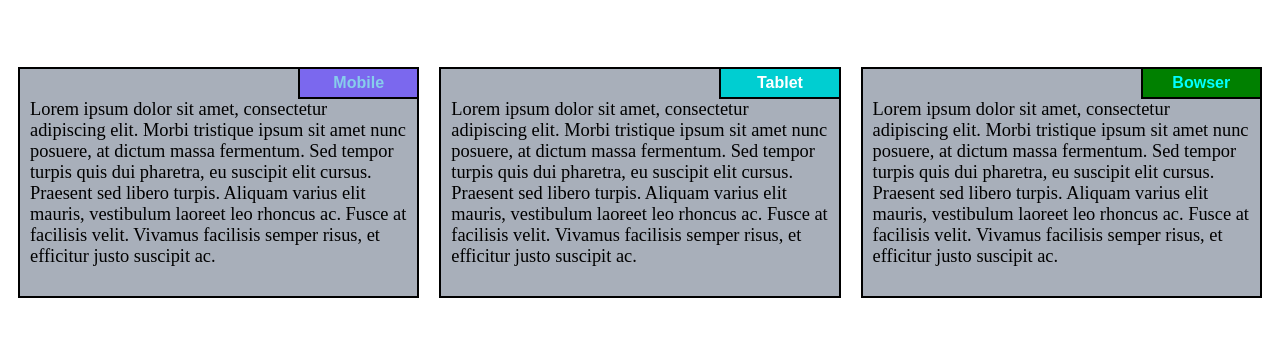
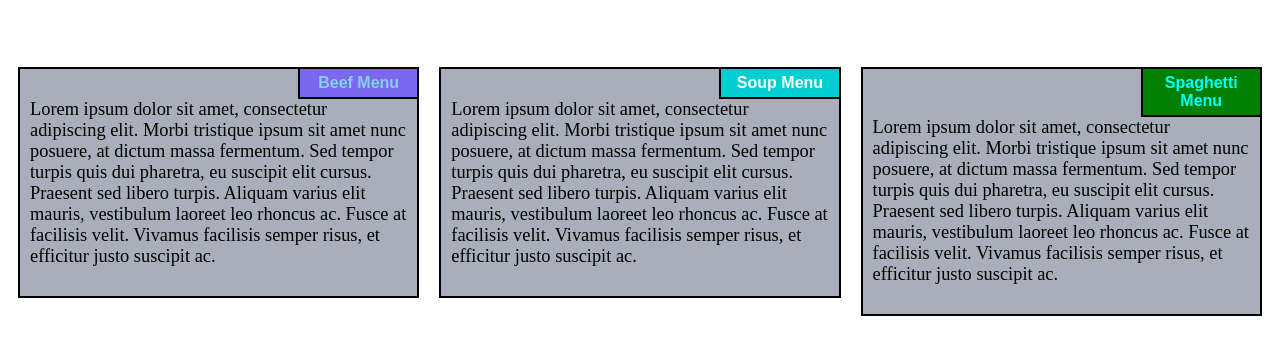
Before and after one commit to Ranz00/CourseraMod2, a plain HTML site: page index.html in a window 1280 px wide. Shown: the part 61-416 px from the top of the page. Drawn offline with Linux system fonts and the light colour scheme.

Commit message:
Update index.html

```diff
--- a/index.html
+++ b/index.html
@@ -14,7 +14,7 @@
 		<div class="container col-lg-4 col-md-6 col-sm-12">
 			<section>
 				<div id="Beefmobile">
-					Mobile
+					Beef Menu
 				</div>
 				<p>
 					Lorem ipsum dolor sit amet, consectetur adipiscing elit. Morbi tristique ipsum sit amet nunc posuere, at dictum massa fermentum. Sed tempor turpis quis dui pharetra, eu suscipit elit cursus. Praesent sed libero turpis. Aliquam varius elit mauris, vestibulum laoreet leo rhoncus ac. Fusce at facilisis velit. Vivamus facilisis semper risus, et efficitur justo suscipit ac.
@@ -25,7 +25,7 @@
 		<div class="container col-lg-4 col-md-6 col-sm-12">
 			<section>
 				<div id="Souptablet">
-					Tablet
+					Soup Menu
 				</div>
 				<p>
 					Lorem ipsum dolor sit amet, consectetur adipiscing elit. Morbi tristique ipsum sit amet nunc posuere, at dictum massa fermentum. Sed tempor turpis quis dui pharetra, eu suscipit elit cursus. Praesent sed libero turpis. Aliquam varius elit mauris, vestibulum laoreet leo rhoncus ac. Fusce at facilisis velit. Vivamus facilisis semper risus, et efficitur justo suscipit ac.
@@ -36,7 +36,7 @@
 		<div class="container col-lg-4 col-md-12 col-sm-12">
 			<section>
 				<div id="Spaghettibowser">
-					Bowser
+					Spaghetti Menu
 				</div>
 				<p>
 					Lorem ipsum dolor sit amet, consectetur adipiscing elit. Morbi tristique ipsum sit amet nunc posuere, at dictum massa fermentum. Sed tempor turpis quis dui pharetra, eu suscipit elit cursus. Praesent sed libero turpis. Aliquam varius elit mauris, vestibulum laoreet leo rhoncus ac. Fusce at facilisis velit. Vivamus facilisis semper risus, et efficitur justo suscipit ac.
```
